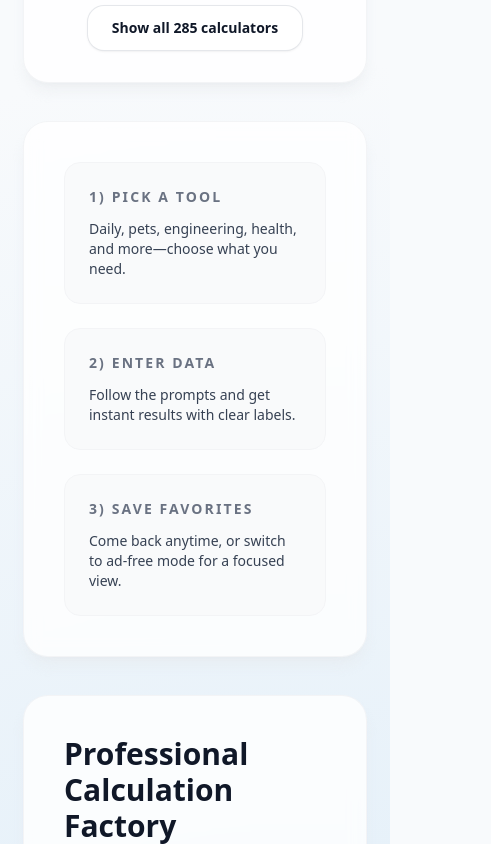
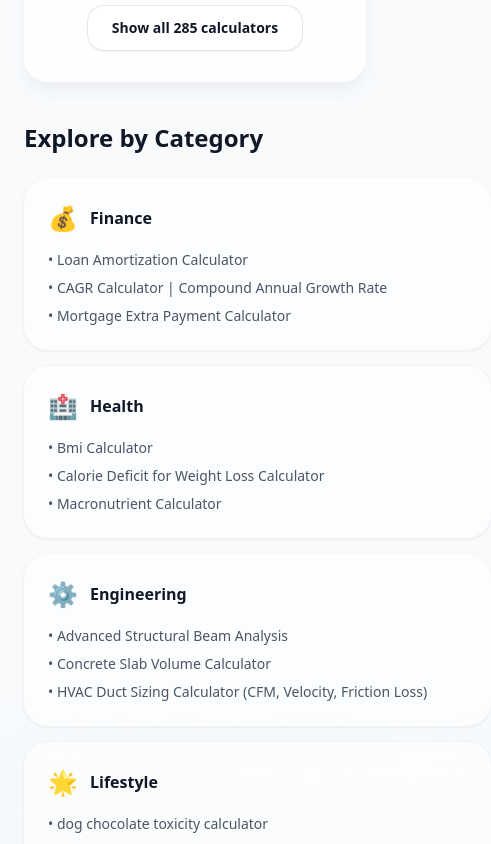
Before and after one commit to howell623-lang/saas-calculator, a Next.js app in the folder app/: page / in a window 390 px wide. Shown: the part 5600-6444 px from the top of the page, 491 px wide, since content can reach past the window. Built offline with nearby package versions, Linux system fonts and the light colour scheme.

Commit message:
feat: implement calculation logic explainer and category navigation groups

```diff
--- a/app/src/app/page.tsx
+++ b/app/src/app/page.tsx
@@ -96,6 +96,37 @@ export default function Home() {
 
       <ToolsDirectory tools={tools} />
 
+      <section className="space-y-6">
+        <h2 className="text-2xl font-bold text-gray-900">Explore by Category</h2>
+        <div className="grid gap-4 sm:grid-cols-2 lg:grid-cols-4">
+          {[
+            { name: "Finance", icon: "💰", tools: ["loan-amortization-calculator", "cagr-calculator", "mortgage-extra-payment"] },
+            { name: "Health", icon: "🏥", tools: ["bmi-calculator", "calorie-deficit-weight-loss", "macronutrient-calculator"] },
+            { name: "Engineering", icon: "⚙️", tools: ["advanced-structural-beam-analysis", "concrete-slab-calculator", "hvac-duct-sizing-cfm-velocity-friction-loss"] },
+            { name: "Lifestyle", icon: "🌟", tools: ["dog-chocolate-toxicity-calculator", "garden-plant-spacing-yield", "home-emergency-kit-cost-duration"] }
+          ].map(cat => (
+            <div key={cat.name} className="rounded-3xl bg-white/60 p-6 shadow-sm ring-1 ring-gray-100 backdrop-blur-sm">
+              <div className="flex items-center gap-3 mb-4">
+                <span className="text-2xl">{cat.icon}</span>
+                <h3 className="font-bold text-gray-900">{cat.name}</h3>
+              </div>
+              <ul className="space-y-2">
+                {cat.tools.slice(0, 3).map(t => {
+                  const tool = tools.find(x => x.slug === t);
+                  return (
+                    <li key={t}>
+                      <Link href={`/${t}`} className="text-sm text-gray-600 hover:text-blue-600 transition truncate block">
+                        • {tool?.title || t.replace(/-/g, ' ')}
+                      </Link>
+                    </li>
+                  );
+                })}
+              </ul>
+            </div>
+          ))}
+        </div>
+      </section>
+
       <section
         id="how-it-works"
         className="grid gap-6 rounded-3xl bg-white/80 p-10 shadow-lg shadow-gray-200/60 ring-1 ring-gray-100 backdrop-blur-sm md:grid-cols-3"
```
